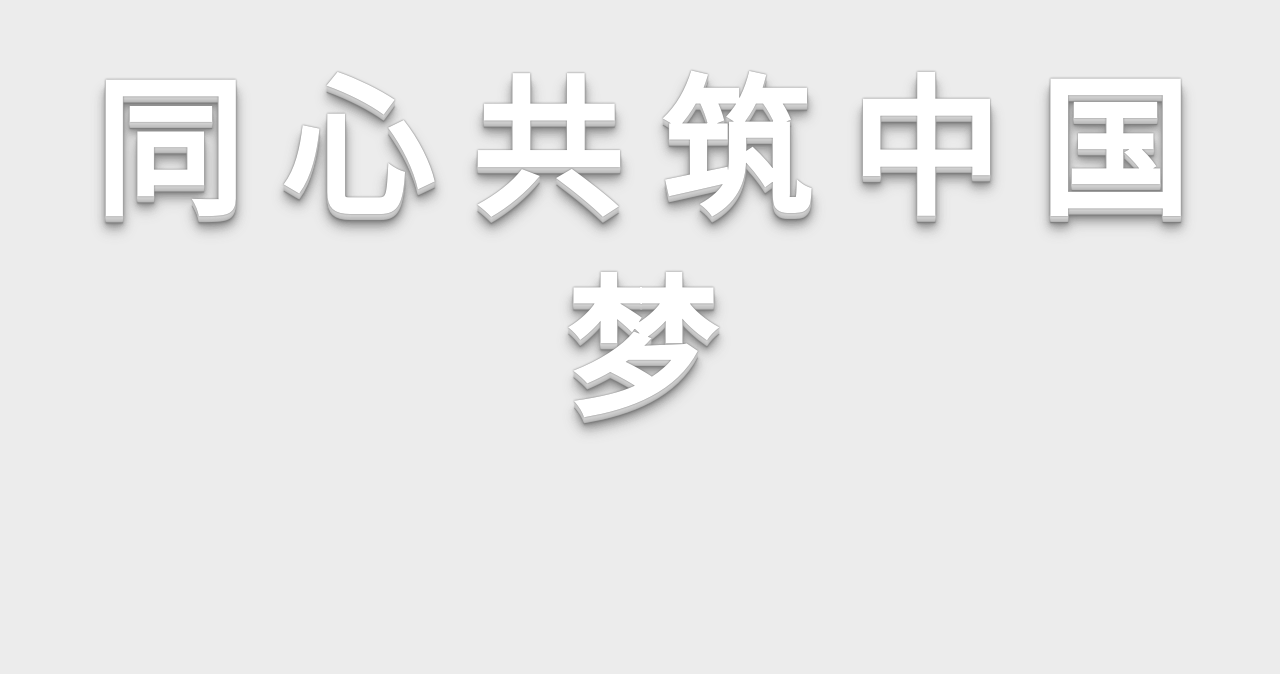
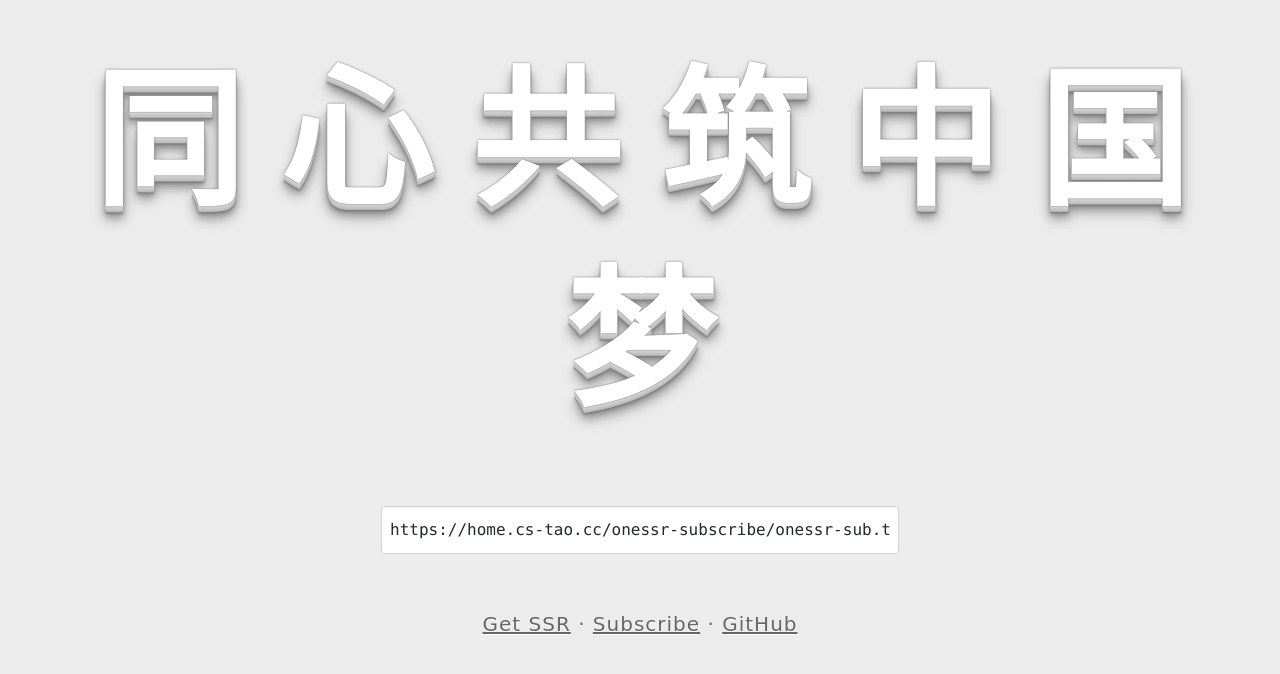
Before and after one commit to CS-Tao/onessr-subscribe, a website: page public/index.html in a window 1280 px wide. Shown: the part 104-778 px from the top of the page. Drawn offline with Linux system fonts and the light colour scheme.

Commit message:
Add links

```diff
--- a/public/index.html
+++ b/public/index.html
@@ -24,6 +24,7 @@
       font-weight: bold;
       line-height: 200px;
       color: #fff;
+      margin: 140px 0 120px 0;
     }
 
     .text p:first-child span {
@@ -75,6 +76,33 @@
       line-height: 2em;
       margin-top: -50px;
     }
+    .text .address {
+      display: block;
+      margin-bottom: 100px;
+    }
+    .text .address>input {
+      background-color: red;
+      width: 500px;
+      max-width: 80vw;
+      border-top-right-radius: 0;
+      border-bottom-right-radius: 0;
+      display: table-cell;
+      font-family: SFMono-Regular,Consolas,Liberation Mono,Menlo,monospace;
+      min-height: 34px;
+      padding: 6px 8px;
+      font-size: 16px;
+      line-height: 20px;
+      color: #24292e;
+      vertical-align: middle;
+      background-color: #fff;
+      background-repeat: no-repeat;
+      background-position: right 8px center;
+      border: 1px solid #d1d5da;
+      border-radius: 3px;
+      outline: none;
+      box-shadow: inset 0 1px 2px rgba(27,31,35,.075);
+      overflow: visible;
+    }
     a:-webkit-any-link {
       color: #666;
       cursor: pointer;
@@ -93,5 +121,7 @@
         <span>国</span>
         <span>梦</span>
       </p>
+      <p class="address"><input readonly="readonly" value="https://home.cs-tao.cc/onessr-subscribe/onessr-sub.txt"></p>
+      <p class="center"><a href="https://onessr.ml/">Get SSR</a> · <a href="https://home.cs-tao.cc/onessr-subscribe/onessr-sub.txt">Subscribe</a> · <a href="https://github.com/CS-Tao/onessr-subscribe">GitHub</a></p>
   </body>
 </html>
```
